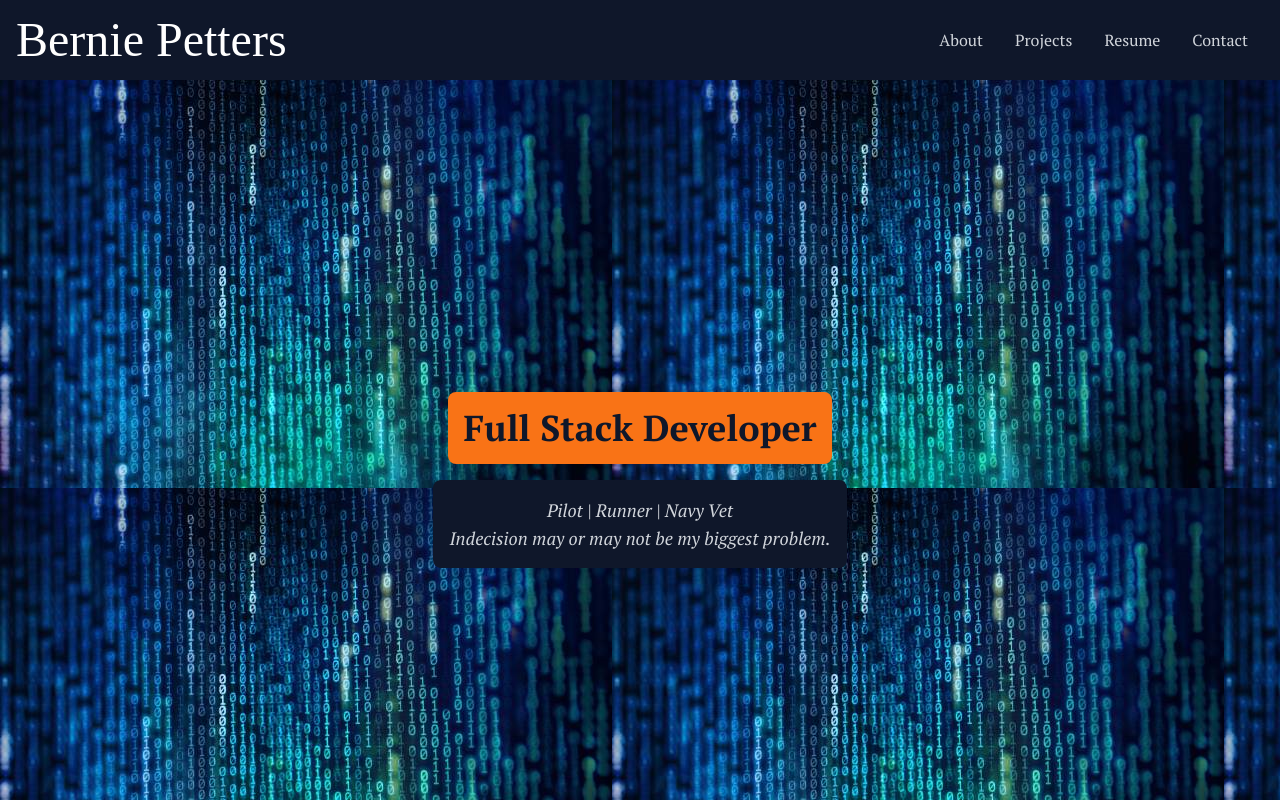
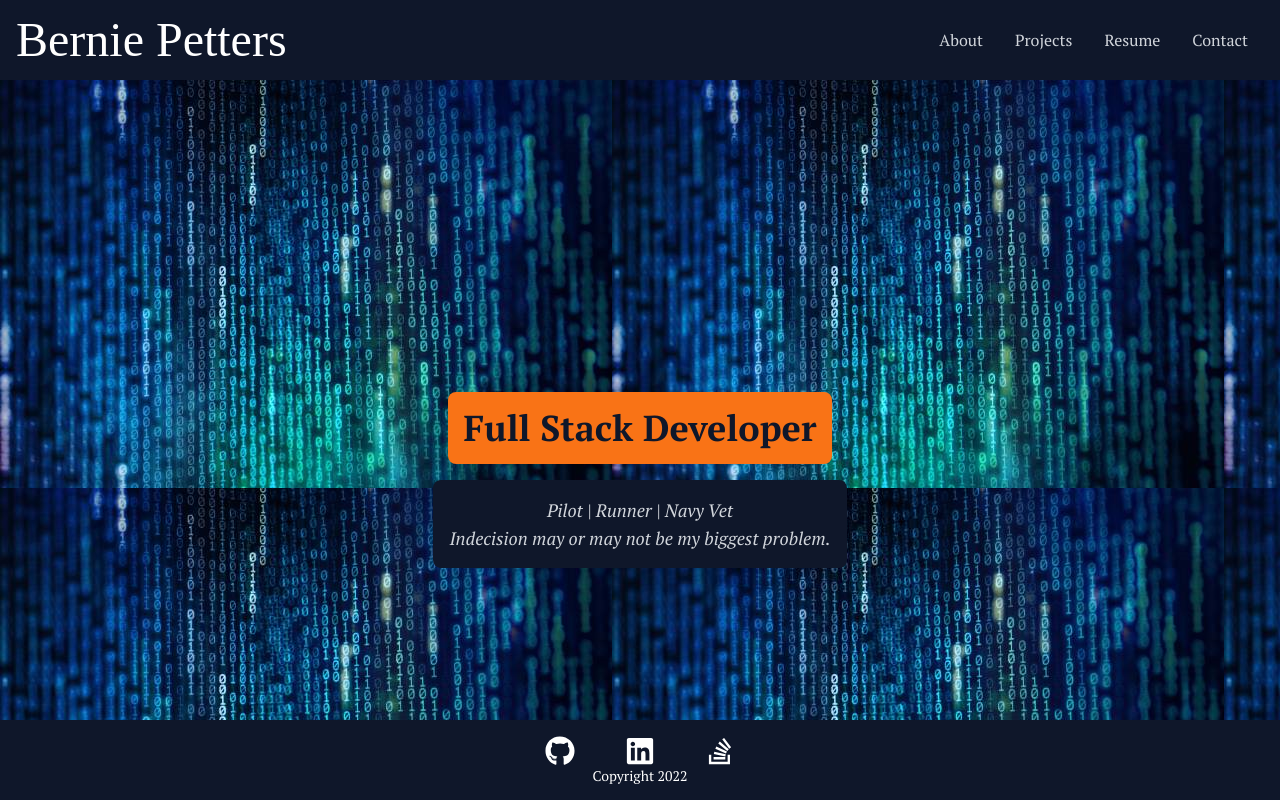
Before and after one commit to bp4924/bp-react-portfolio, a React (Create React App) app: page / in a window 1280 px wide. Shown: the top 800 px of the page. Built offline with nearby package versions, Linux system fonts and the light colour scheme; a web font is replaced by a local one.

Commit message:
footer links

```diff
--- a/src/App.js
+++ b/src/App.js
@@ -3,6 +3,7 @@ import Contact from "./components/Contact";
 import Home from "./components/Home";
 import NavBar from "./components/NavBar";
 import Projects from "./components/Projects";
+import Footer from "./components/Footer";
 
 function App() {
   return (
@@ -12,6 +13,7 @@ function App() {
       <About />
       <Projects />
       <Contact />
+      <Footer />
     </div>
   );
 }
--- /dev/null
+++ b/src/components/Footer.jsx
@@ -0,0 +1,31 @@
+import React from "react";
+import { FaGithub, FaLinkedin, FaStackOverflow } from "react-icons/fa";
+
+const Footer = () => {
+  return (
+    <div className="fixed bottom-0 w-full h-20 p-4 text-white bg-slate-900">
+      <div className="flex justify-center items-center w-full">
+        <a href="https://github.com/bp4924" target="_blank" rel="noreferrer">
+          <FaGithub size={30} className="cursor-pointer w-20" />
+        </a>
+        <a
+          href="https://www.linkedin.com/in/bernie-petters"
+          target="_blank"
+          rel="noreferrer"
+        >
+          <FaLinkedin size={30} className="cursor-pointer w-20" />
+        </a>
+        <a
+          href="https://meta.stackoverflow.com/users/19053436/bernie-petters"
+          target="_blank"
+          rel="noreferrer"
+        >
+          <FaStackOverflow size={30} className="cursor-pointer w-20" />
+        </a>
+      </div>
+      <p className="text-center pb-4 text-sm">Copyright 2022</p>
+    </div>
+  );
+};
+
+export default Footer;
--- a/src/components/NavBar.jsx
+++ b/src/components/NavBar.jsx
@@ -25,7 +25,7 @@ const NavBar = () => {
   ];
 
   return (
-    <div className="flex justify-between items-center w-full h-20 px-4 text-white bg-slate-900 md:flex-row">
+    <div className="flex justify-between items-center sticky top-0 w-full h-20 px-4 text-white bg-slate-900 md:flex-row">
       <div>
         <h1 className="text-5xl font-myName">Bernie Petters</h1>
       </div>
@@ -50,7 +50,7 @@ const NavBar = () => {
       </div>
 
       {nav && (
-        <ul className="flex flex-col items-center absolute top-24 left-0 w-full h-auto bg-slate-900 md:hidden">
+        <ul className="flex flex-col items-center absolute top-20 border rounded-lg mx-4 left-0 w-full h-auto bg-slate-900 md:hidden">
           {navLinks.map(({ id, link }) => (
             <li
               key={id}
--- a/src/components/Projects.jsx
+++ b/src/components/Projects.jsx
@@ -79,7 +79,7 @@ const Projects = () => {
   return (
     <div
       name="projects"
-      className="h-full w-full top-20"
+      className="h-full w-full"
       style={{ backgroundImage: `url(${splashScreen})` }}
     >
       <div className="flex flex-col justify-center p-4 m-auto max-w-screen-lg w-full h-full">
```
Also changed, not shown: src/components/ExternalLink.jsx (added).
